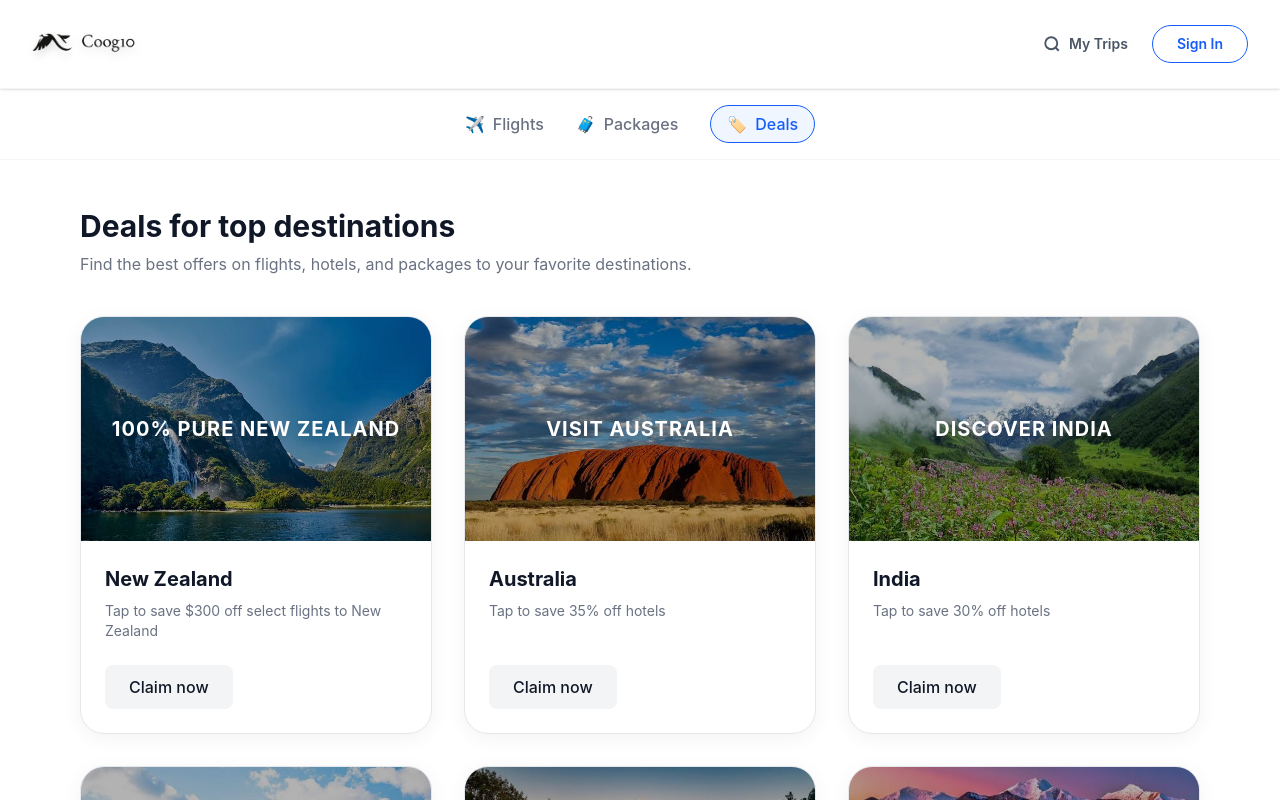
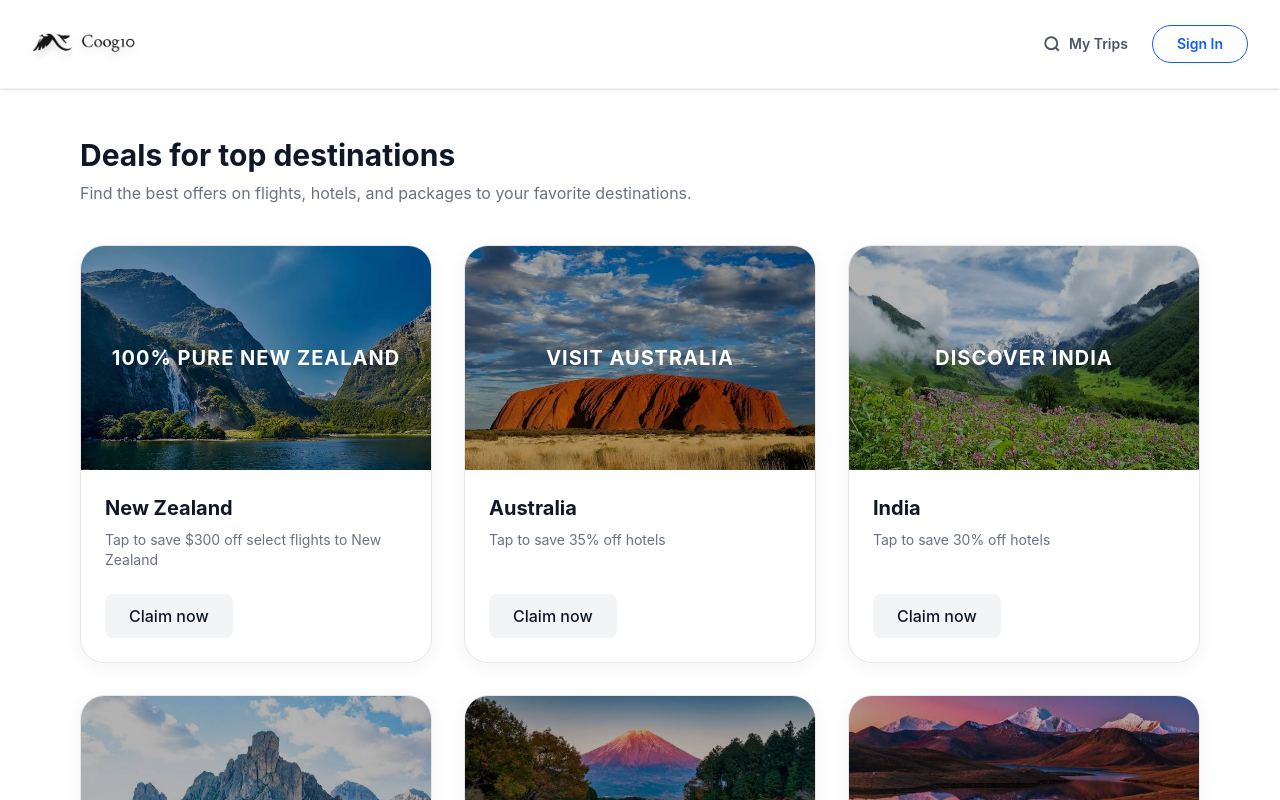
Before and after one commit to Bravvar/AirlineProj, a React (Vite) app in the folder frontend/: page / in a window 1280 px wide. Both pictures are taken after a click on the button "See all". Shown: the top 800 px of the page. Built offline with nearby package versions, Linux system fonts and the light colour scheme; no server answers.

Commit message:
removed package header frfr

```diff
--- a/frontend/src/components/DealsPage.jsx
+++ b/frontend/src/components/DealsPage.jsx
@@ -32,7 +32,6 @@ export default function DealsPage({ onBackToHome, onSignIn, onMyTrips, user, onS
             My Trips
           </a>
 
-          {/* ADDED PROFILE AVATAR HERE */}
           {user ? (
             <button onClick={onToggleSidebar} className="w-10 h-10 rounded-full bg-[#0066ff] text-white flex items-center justify-center font-bold shadow-md hover:scale-105 transition-transform cursor-pointer">
               {user.email?.charAt(0).toUpperCase()}
@@ -45,17 +44,7 @@ export default function DealsPage({ onBackToHome, onSignIn, onMyTrips, user, onS
         </div>
       </nav>
 
-      <div className="flex justify-center border-b border-gray-100 py-4 gap-8">
-        <button onClick={() => onBackToHome('flights')} className="flex items-center gap-2 text-gray-500 hover:text-black font-medium transition-colors">
-          <span>✈</span> Flights
-        </button>
-        <button onClick={() => onBackToHome('packages')} className="flex items-center gap-2 text-gray-500 hover:text-black font-medium transition-colors">
-          <span>🧳</span> Packages
-        </button>
-        <button className="flex items-center gap-2 text-blue-600 border border-blue-600 bg-blue-50 px-4 py-1.5 rounded-full font-medium">
-          <span>🏷</span> Deals
-        </button>
-      </div>
+      {/* REMOVED THE MIDDLE NAVIGATION BAR (Flights, Packages, Deals) HERE */}
 
       <div className="max-w-6xl mx-auto py-12 px-4">
         <div className="mb-10">
```
